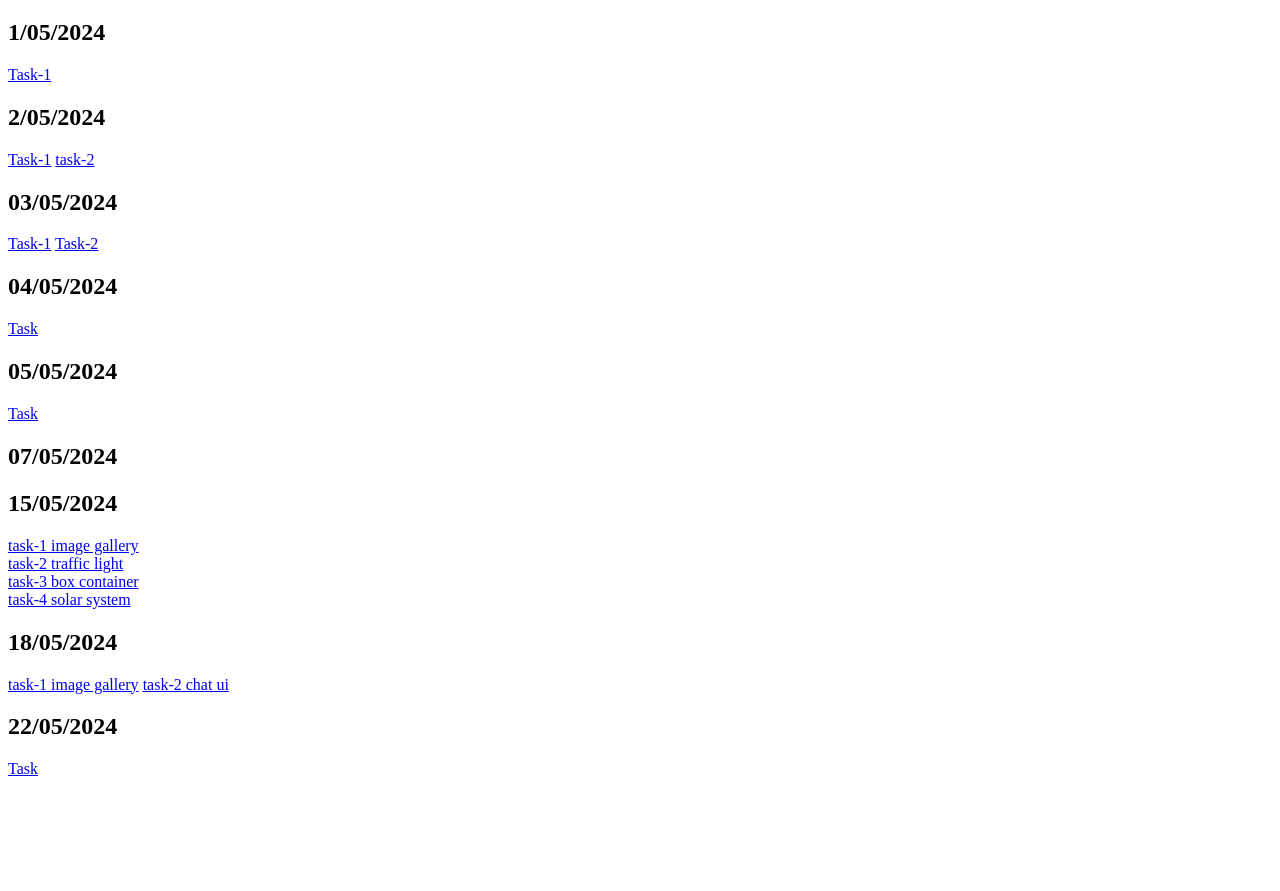
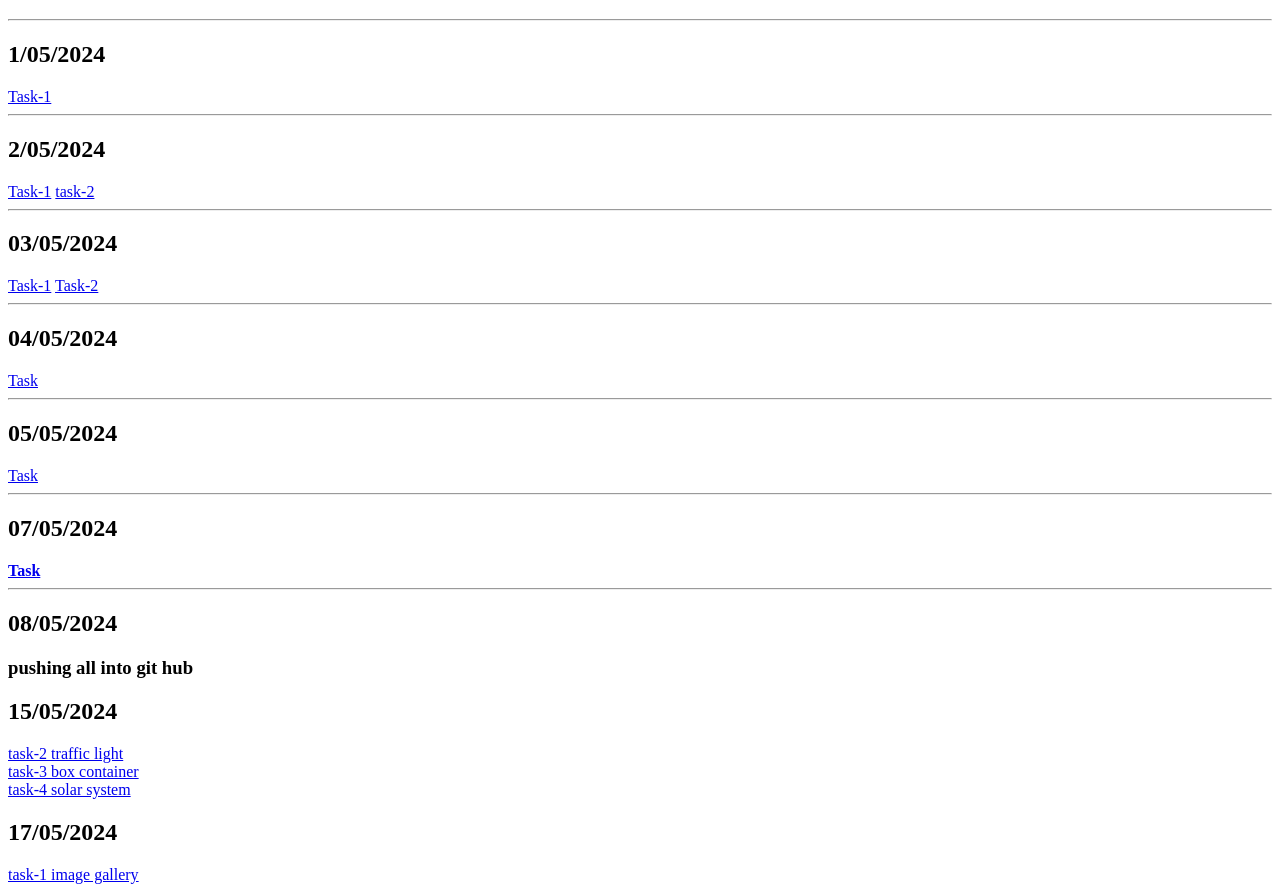
Before and after one commit to lazy0312/allfiles, a plain HTML site: page index.html in a window 1280 px wide. Shown: the part 61-952 px from the top of the page. Before the commit the page ends 847 px from the top, so only its background shows below. Drawn offline with Linux system fonts and the light colour scheme.

Commit message:
todays task

```diff
--- a/index.html
+++ b/index.html
@@ -7,29 +7,37 @@
 </head>
 <body>
     <h1 align="center">mini tasks</h1>
+    <hr>
     <h2>1/05/2024</h2>
-    <a href="classes.html">Task-1</a>
+    <a href="classes.html">Task-1</a><hr>
     <h2>2/05/2024</h2>
     <a href="day2task.html">Task-1</a>
-    <a href="day2task2.html">task-2</a>
+    <a href="day2task2.html">task-2</a><hr>
     <h2>03/05/2024</h2>
     <a href="day3.html">Task-1</a>
-    <a href="day3task2.html">Task-2</a>
+    <a href="day3task2.html">Task-2</a><hr>
     <h2>04/05/2024</h2>
-    <a href="day4.html">Task</a>
+    <a href="day4.html">Task</a><hr>
     <h2>05/05/2024</h2>
-    <a href="imagegallery.html">Task</a>
+    <a href="imagegallery.html">Task</a><hr>
     <h2>07/05/2024</h2>
-    <a href=""></a>
+    <a href="https://lazy0312.github.io/vault1/"><b>Task</b></a><hr>
+
+    <h2>08/05/2024</h2>
+    <h3>pushing all into git hub</h3>
     <h2>15/05/2024</h2>
-    <a href="image.html">task-1 image gallery</a> <br>
+
     <a href="traffic.html">task-2 traffic light</a> <br>
     <a href="box.html">task-3 box container</a><br>
     <a href="solar.html">task-4 solar system</a>
+    <h2>17/05/2024</h2>
+    <a href="image.html">task-1 image gallery</a> <br>
     <h2>18/05/2024</h2>
     <a href="image1.html">task-1 image gallery</a>
     <a href="chatui.html">task-2 chat ui</a>
     <h2>22/05/2024</h2>
+    <a href="temp.html">template task</a>
+    <h2>22/05/2024</h2>
     <a href="example.html">Task</a>
 </body>
 </html>
```
